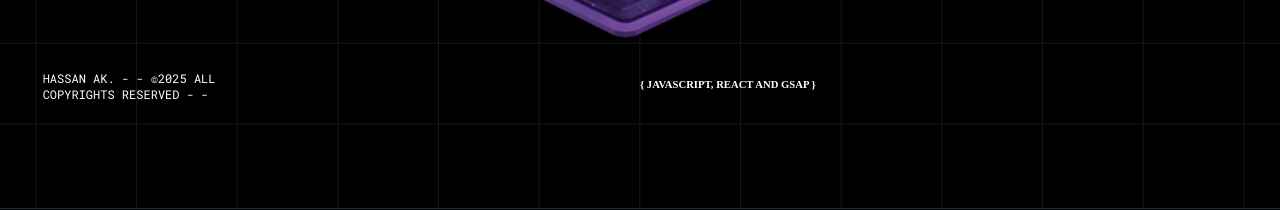
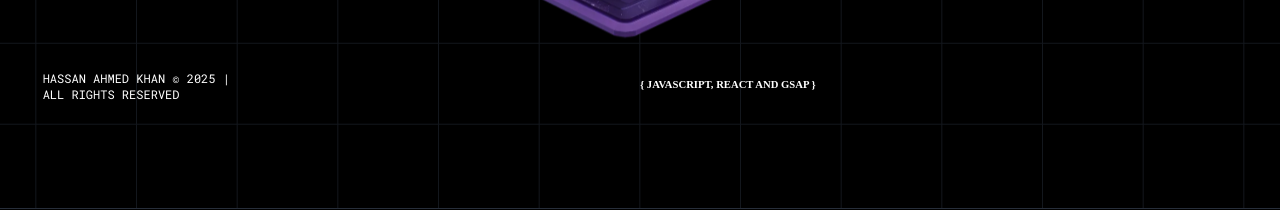
Before and after one commit to hakhan1999/HassanAK-Portfolio, a React (Vite) app: page / in a window 1280 px wide. Shown: the part 485-695 px from the top of the page. Built offline with nearby package versions, Linux system fonts and the light colour scheme; a web font is replaced by a local one.

Commit message:
Add social links and update copyright text

```diff
--- a/src/components/Footer.jsx
+++ b/src/components/Footer.jsx
@@ -12,8 +12,17 @@ const menuLinks = [
 ];
 
 const externalLinks = [
-  { id: 1, name: "Facebook", path: "#" },
-  { id: 2, name: "LinkedIn", path: "#" },
+  {
+    id: 1,
+    name: "Facebook",
+    path: "https://www.facebook.com/hassaan.ahmedkhan.7",
+  },
+  {
+    id: 2,
+    name: "LinkedIn",
+    path: "https://www.linkedin.com/in/hassan-ahmed-khan-533772233/",
+  },
+  { id: 3, name: "Github", path: "https://github.com/hakhan1999" },
 ];
 
 const contactLinks = [
@@ -50,7 +59,9 @@ const Footer = () => {
             <ul>
               {externalLinks.map((item) => (
                 <li key={item.id}>
-                  <Link to={item.path}>{item.name}</Link>
+                  <Link to={item.path} target="_blank">
+                    {item.name}
+                  </Link>
                 </li>
               ))}
             </ul>
@@ -76,7 +87,7 @@ const Footer = () => {
             </ul>
           </div>
           <div className="col-5">
-            <p>HASSAN AK. - - ©2025 ALL COPYRIGHTS RESERVED - -</p>
+            <p>HASSAN AHMED KHAN © 2025 | ALL RIGHTS RESERVED</p>
           </div>
         </div>
       </div>
--- a/src/components/Hero.jsx
+++ b/src/components/Hero.jsx
@@ -62,7 +62,7 @@ const Hero = () => {
         <div className="tag tag-4">{`{ JavaScript, React and GSAP }`}</div>
         <div className="tag tag-5">{`{ Portfolio ‘25 }`}</div>
         <div className="copyright">
-          HASSAN AK. - - ©2025 ALL COPYRIGHTS RESERVED - -
+          HASSAN AHMED KHAN © 2025 | ALL RIGHTS RESERVED
         </div>
       </div>
     </section>
```
